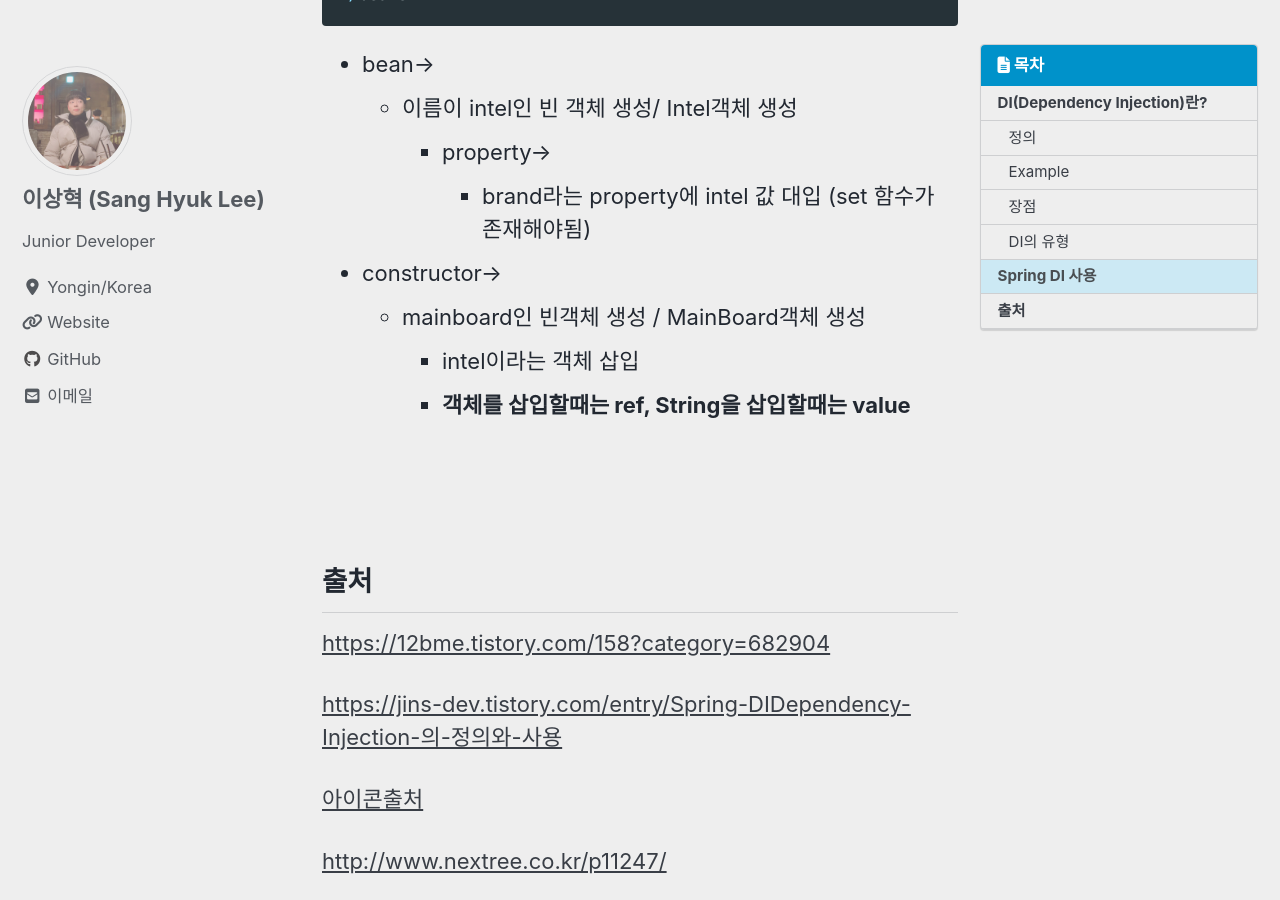
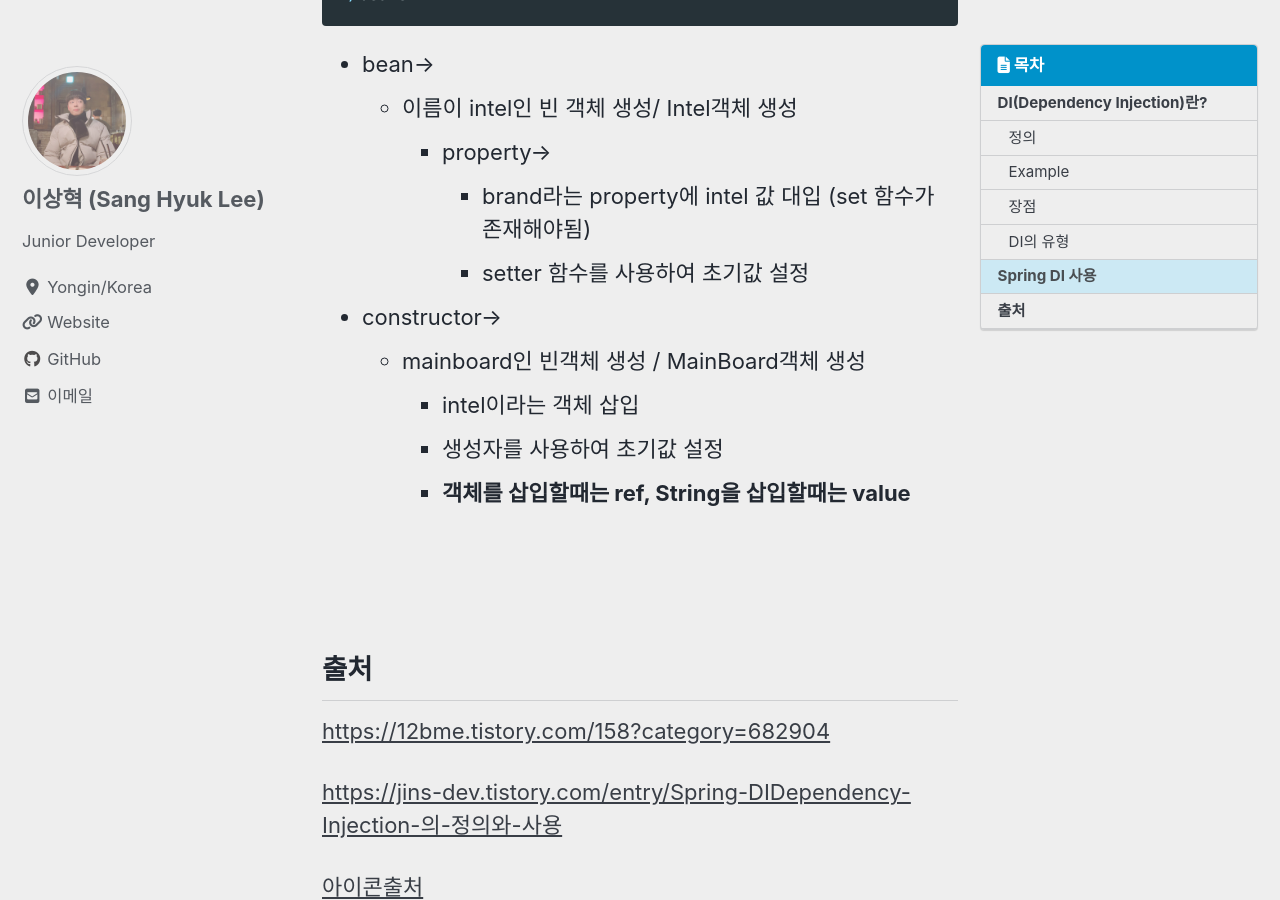
Before and after one commit to ksshlee/ksshlee.github.io, a Jekyll site: the page built from _posts/BackEnd/2020-01-21-springioc.md, in a window 1280 px wide and 900 px high, scrolled down 8477 px. Built offline with Jekyll 4.4.1, drawn with Linux system fonts in a browser that asks for light colours; cached includes are drawn as plain includes; nearby versions of some CDN libraries; comment, search, counter and statistics services are not loaded; a style sheet for code colours, icons or effects is not loaded.

Commit message:
fix springioc.md add some more information

```diff
--- a/_posts/BackEnd/2020-01-21-springioc.md
+++ b/_posts/BackEnd/2020-01-21-springioc.md
@@ -264,10 +264,12 @@ public class Driver{
   - 이름이 intel인 빈 객체 생성/ Intel객체 생성
     - property->
       - brand라는 property에 intel 값 대입 (set 함수가 존재해야됨)
+      - setter 함수를 사용하여 초기값 설정
 
 - constructor->
   - mainboard인 빈객체 생성 / MainBoard객체 생성
     - intel이라는 객체 삽입
+    - 생성자를 사용하여 초기값 설정
     - **객체를 삽입할때는 ref, String을 삽입할때는 value**
 
 
```
